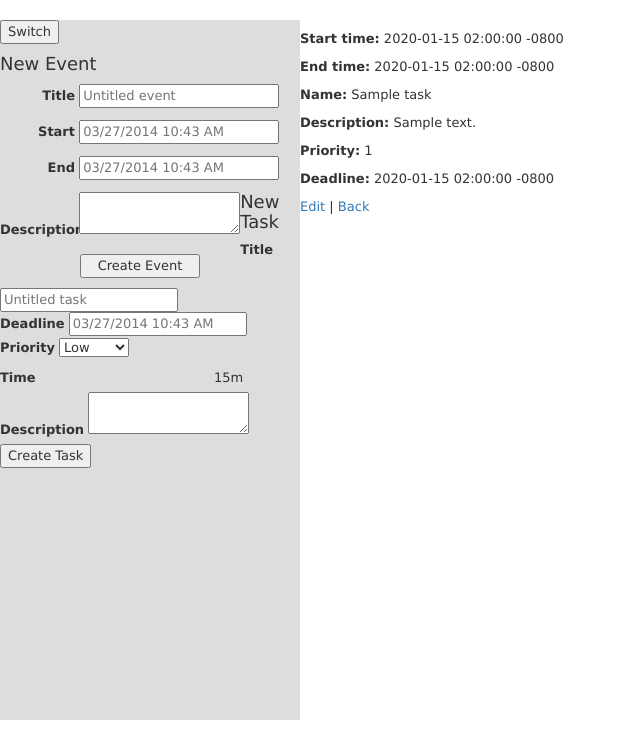
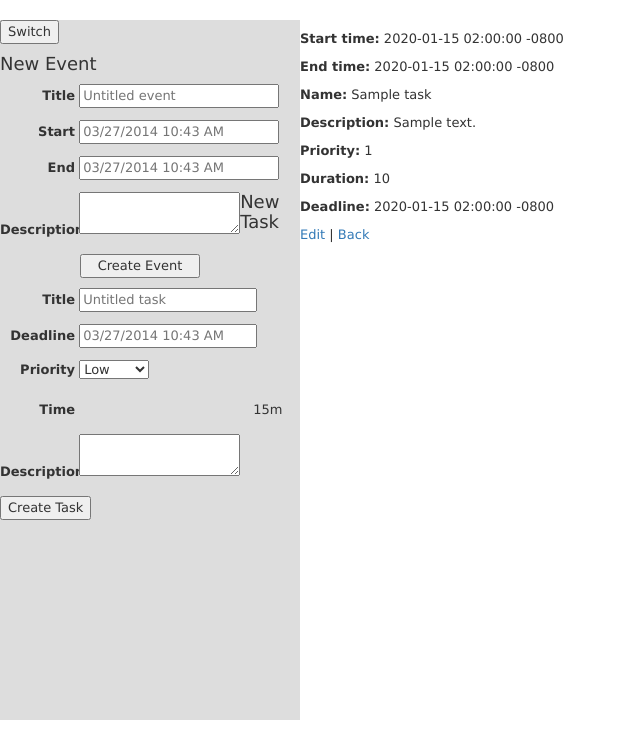
Before and after one commit to tudu-org/tudu, a Rails app: page /tasks/1 in a window 1280 px wide. Shown: the part 51-800 px from the top of the page, without its empty margins (0-640 px from the left). Run offline with Rails 7, Linux system fonts and the light colour scheme; a user stored in the database is signed in; tables that the repository leaves empty hold one stand-in row (values such as "Sample post"); style sheets or scripts are compiled from the project's sources; parts of the project's set-up code (start-up, migrations or seed data) failed here and were passed over; some libraries are stand-ins or nearby versions.

Commit message:
Initial tasks functionality

```diff
--- /dev/null
+++ b/rails_tudu/app/assets/javascripts/tasks.js
@@ -0,0 +1,21 @@
+TUDU.tasks = {
+	tasksJSON: [],
+
+	init: function () {
+
+	},
+
+	create: function () {
+		$.post(Routes.schedule_tasks_path(3))
+		.done(function (data) {
+			debugger;
+			console.log(data);
+			TUDU.tasks.tasksJSON = UTIL.refactorJSON(data);
+			$('#calendar').fullCalendar('addEventSource', TUDU.tasks.tasksJSON);
+		})
+		.fail(function (jqXHR, textStatus, errorThrown) {
+			console.log(jqXHR);
+			debugger;
+		});
+	}
+};
--- a/rails_tudu/app/assets/stylesheets/tasks.css.scss
+++ b/rails_tudu/app/assets/stylesheets/tasks.css.scss
@@ -1,3 +1,16 @@
-// Place all the styles related to the tasks controller here.
-// They will automatically be included in application.css.
-// You can use Sass (SCSS) here: http://sass-lang.com/
+#new_task {
+	.field, .actions{
+		float: left;
+		clear: left;
+		margin-bottom: 10px;
+
+		label {
+			width: 75px;
+			text-align: right;
+		}
+	}
+}
+
+#duration_slider {
+
+}
--- a/rails_tudu/app/views/tasks/index.html.erb
+++ b/rails_tudu/app/views/tasks/index.html.erb
@@ -8,6 +8,7 @@
       <th>Name</th>
       <th>Description</th>
       <th>Priority</th>
+      <th>Duration</th>
       <th>Deadline</th>
       <th></th>
       <th></th>
@@ -23,6 +24,7 @@
         <td><%= task.name %></td>
         <td><%= task.description %></td>
         <td><%= task.priority %></td>
+        <td><%= task.duration %></td>
         <td><%= task.deadline %></td>
         <td><%= link_to 'Show', [@user, task] %></td>
         <td><%= link_to 'Edit', edit_user_task_path(@user, task) %></td>
--- a/rails_tudu/app/views/tasks/show.html.erb
+++ b/rails_tudu/app/views/tasks/show.html.erb
@@ -26,6 +26,11 @@
 </p>
 
 <p>
+  <strong>Duration:</strong>
+  <%= @task.duration %>
+</p>
+
+<p>
   <strong>Deadline:</strong>
   <%= @task.deadline %>
 </p>
```
